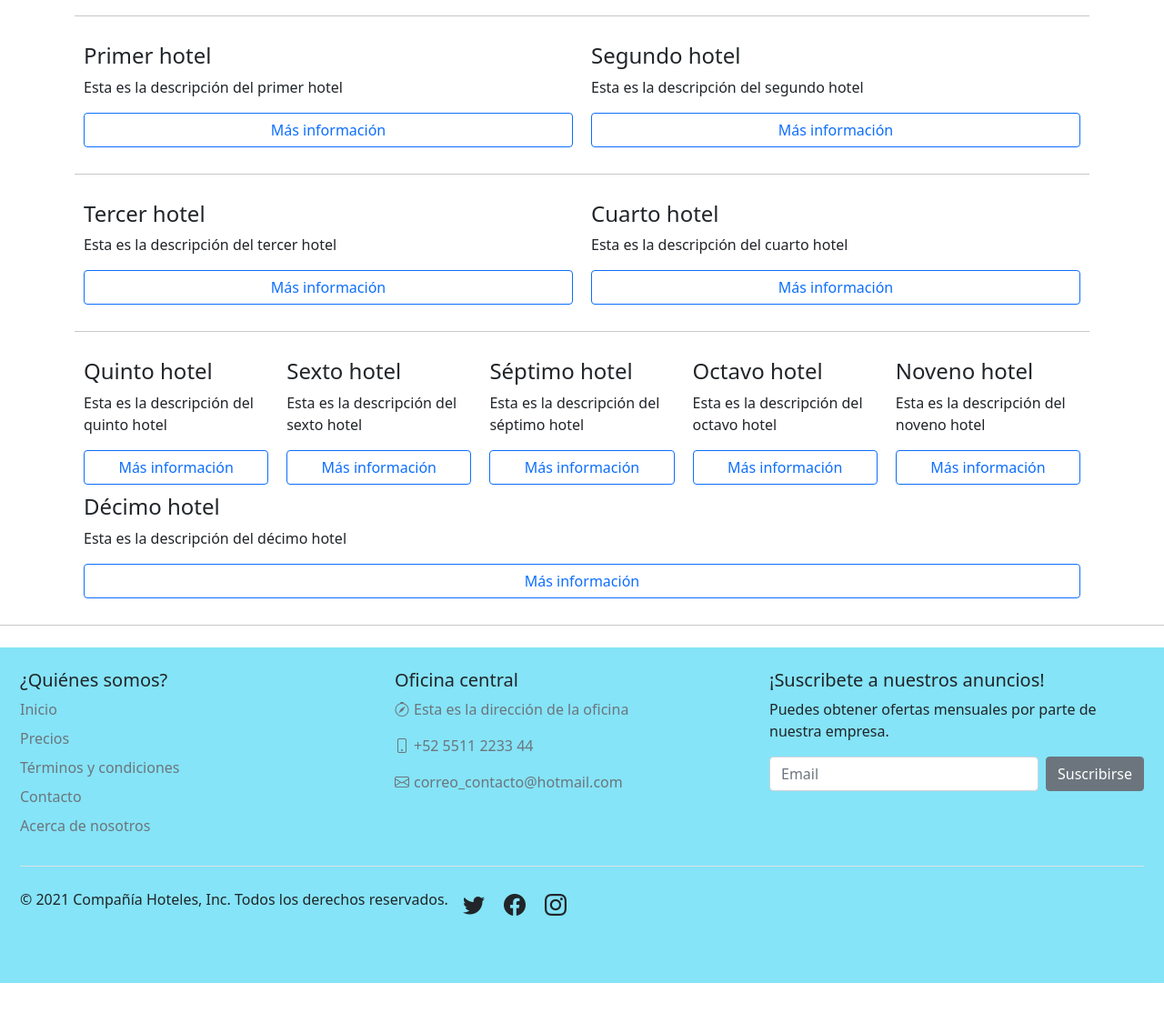
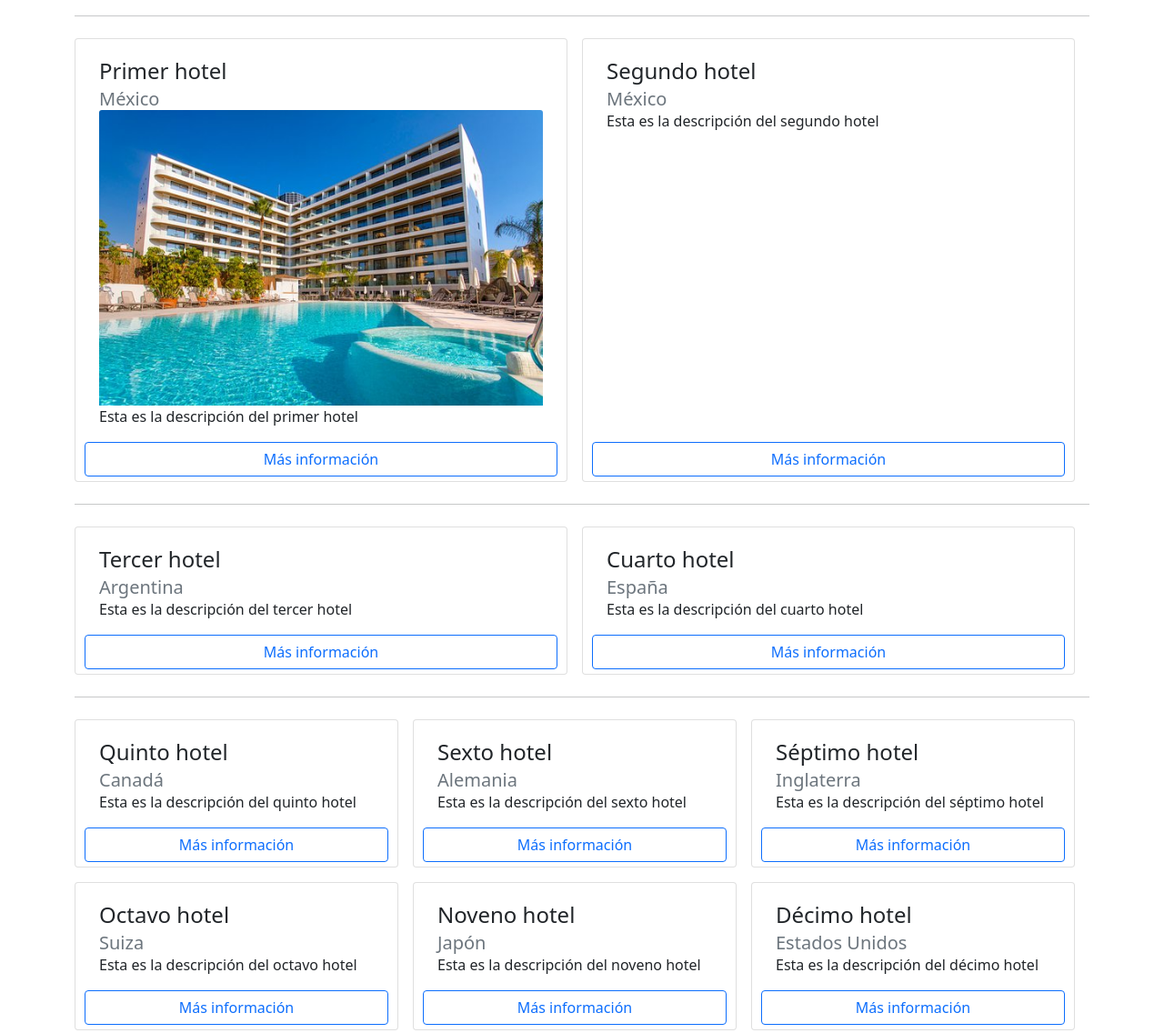
Before and after one commit to diekoeg/guia-hoteles, a website: page index.html in a window 1280 px wide. Shown: the part 420-1556 px from the top of the page at 91% size. Before the commit the page ends 1501 px from the top, so only its background shows below. Drawn offline with nearby package versions, Linux system fonts and the light colour scheme.

Commit message:
Se usaron cards y se agregó la carpeta de las imagenes de los hoteles

```diff
--- a/index.html
+++ b/index.html
@@ -54,7 +54,7 @@
     </div>
     <div class="container">
         <nav aria-label="breadcrumb">
-            <ol class="breadcrumb">
+            <ol class="breadcrumb rounded-pill bg-secondary bg-gradient">
               <li class="breadcrumb-item active" aria-current="page">Home</li>
             </ol>
           </nav>
@@ -81,98 +81,114 @@
 
         <hr class="my-4">
         <div class="d-flex flex-wrap">
-            <div class="card-hotel d-flex flex-column justify-content-between">
-                <div>
-                    <h4>Primer hotel</h4>
-                    <p>Esta es la descripción del primer hotel</p>
+            <div class="card card-hotel d-flex flex-column justify-content-between me-3">
+                <div class="card-body">
+                    <h4 class="card-title">Primer hotel</h4>
+                    <h5 class="card-subtitle text-muted">México</h5>
+                    <img src="images/hotel1.jpg" alt="Primer hotel" class="card-img-top">
+                    <p class="card-text">Esta es la descripción del primer hotel</p>
                 </div>
                 <div>
                     <button type="button" class="btn btn-outline-primary btn-reserva">Más información</button>
                 </div>
 
             </div>
-            <div class="card-hotel d-flex flex-column justify-content-between">
+            <div class="card card-hotel d-flex flex-column justify-content-between me-3">
+                <div class="card-body">
+                    <h4 class="card-title">Segundo hotel</h4>
+                    <h5 class="card-subtitle text-muted">México</h5>
+                    <p class="card-text">Esta es la descripción del segundo hotel</p>
+                </div>
                 <div>
-                    <h4>Segundo hotel</h4>
-                    <p>Esta es la descripción del segundo hotel</p>
+                    <button type="button" class="btn btn-outline-primary btn-reserva">Más información</button>
+                </div>
+
+            </div>
+        </div>
+        <hr class="my-4">
+        <div class="d-flex flex-wrap">
+            <div class="card card-hotel d-flex flex-column justify-content-between me-3">
+                <div class="card-body">
+                    <h4 class="card-title">Tercer hotel</h4>
+                    <h5 class="card-subtitle text-muted">Argentina</h5>
+                    <p class="card-text">Esta es la descripción del tercer hotel</p>
+                </div>
+                <div>
+                    <button type="button" class="btn btn-outline-primary btn-reserva">Más información</button>
+                </div>
+
+            </div>
+            <div class="card card-hotel d-flex flex-column justify-content-between me-3">
+                <div class="card-body">
+                    <h4 class="card-title">Cuarto hotel</h4>
+                    <h5 class="card-subtitle text-muted">España</h5>
+                    <p class="card-text">Esta es la descripción del cuarto hotel</p>
+                </div>
+                <div>
+                    <button type="button" class="btn btn-outline-primary btn-reserva">Más información</button>
+                </div>
+
+            </div>
+        </div>
+        <hr class="my-4">
+        <div class="d-flex flex-wrap">
+            <div class="card card-hotel d-flex flex-column justify-content-between me-3 mb-3">
+                <div class="card-body">
+                    <h4 class="card-title">Quinto hotel</h4>
+                    <h5 class="card-subtitle text-muted">Canadá</h5>
+                    <p class="card-text">Esta es la descripción del quinto hotel</p>
+                </div>
+                <div>
+                    <button type="button" class="btn btn-outline-primary btn-reserva">Más información</button>
+                </div>
+            </div>
+            <div class="card card-hotel d-flex flex-column justify-content-between me-3 mb-3">
+                <div class="card-body">
+                    <h4 class="card-title">Sexto hotel</h4>
+                    <h5 class="card-subtitle text-muted">Alemania</h5>
+                    <p class="card-text">Esta es la descripción del sexto hotel</p>
+                </div>
+                <div>
+                    <button type="button" class="btn btn-outline-primary btn-reserva">Más información</button>
+                </div>
+            </div>
+            <div class="card card-hotel d-flex flex-column justify-content-between me-3 mb-3">
+                <div class="card-body">
+                    <h4 class="card-title">Séptimo hotel</h4>
+                    <h5 class="card-subtitle text-muted">Inglaterra</h5>
+                    <p class="card-text">Esta es la descripción del séptimo hotel</p>
                 </div>
                 <div>
                     <button type="button" class="btn btn-outline-primary btn-reserva">Más información</button>
                 </div>
             </div>
         </div>
-        <hr class="my-4">
         <div class="d-flex flex-wrap">
-            <div class="card-hotel d-flex flex-column justify-content-between">
-                <div>
-                    <h4>Tercer hotel</h4>
-                    <p>Esta es la descripción del tercer hotel</p>
+            <div class="card card-hotel d-flex flex-column justify-content-between me-3 mb-3">
+                <div class="card-body">
+                    <h4 class="card-title">Octavo hotel</h4>
+                    <h5 class="card-subtitle text-muted">Suiza</h5>
+                    <p class="card-text">Esta es la descripción del octavo hotel</p>
                 </div>
                 <div>
                     <button type="button" class="btn btn-outline-primary btn-reserva">Más información</button>
                 </div>
             </div>
-            <div class="card-hotel d-flex flex-column justify-content-between">
-                <div>
-                    <h4>Cuarto hotel</h4>
-                    <p>Esta es la descripción del cuarto hotel</p>
+            <div class="card card-hotel d-flex flex-column justify-content-between me-3 mb-3">
+                <div class="card-body">
+                    <h4 class="card-title">Noveno hotel</h4>
+                    <h5 class="card-subtitle text-muted">Japón</h5>
+                    <p class="card-text">Esta es la descripción del noveno hotel</p>
                 </div>
                 <div>
                     <button type="button" class="btn btn-outline-primary btn-reserva">Más información</button>
                 </div>
             </div>
-        </div>
-        <hr class="my-4">
-        <div class="d-flex flex-wrap">
-            <div class="card-hotel d-flex flex-column justify-content-between">
-                <div>
-                    <h4>Quinto hotel</h4>
-                    <p>Esta es la descripción del quinto hotel</p>
-                </div>
-                <div>
-                    <button type="button" class="btn btn-outline-primary btn-reserva">Más información</button>
-                </div>
-            </div>
-            <div class="card-hotel d-flex flex-column justify-content-between">
-                <div>
-                    <h4>Sexto hotel</h4>
-                    <p>Esta es la descripción del sexto hotel</p>
-                </div>
-                <div>
-                    <button type="button" class="btn btn-outline-primary btn-reserva">Más información</button>
-                </div>
-            </div>
-            <div class="card-hotel d-flex flex-column justify-content-between">
-                <div>
-                    <h4>Séptimo hotel</h4>
-                    <p>Esta es la descripción del séptimo hotel </p>
-                </div>
-                <div>
-                    <button type="button" class="btn btn-outline-primary btn-reserva">Más información</button>
-                </div>
-            </div>
-            <div class="card-hotel d-flex flex-column justify-content-between">
-                <div>
-                    <h4>Octavo hotel</h4>
-                    <p>Esta es la descripción del octavo hotel</p>
-                </div>
-                <div>
-                    <button type="button" class="btn btn-outline-primary btn-reserva">Más información</button>
-                </div>
-            </div>
-            <div class="card-hotel d-flex flex-column justify-content-between">
-                <div>
-                    <h4>Noveno hotel</h4>
-                    <p>Esta es la descripción del noveno hotel</p>
-                </div>
-                <div>
-                    <button type="button" class="btn btn-outline-primary btn-reserva">Más información</button>
-                </div>
-            </div>
-            <div class="card-hotel d-flex flex-column justify-content-between">
-                <div>
-                    <h4>Décimo hotel</h4>
-                    <p>Esta es la descripción del décimo hotel</p>
+            <div class="card card-hotel d-flex flex-column justify-content-between me-3 mb-3">
+                <div class="card-body">
+                    <h4 class="card-title">Décimo hotel</h4>
+                    <h5 class="card-subtitle text-muted">Estados Unidos</h5>
+                    <p class="card-text">Esta es la descripción del décimo hotel</p>
                 </div>
                 <div>
                     <button type="button" class="btn btn-outline-primary btn-reserva">Más información</button>
@@ -187,7 +203,7 @@
             <div class="d-flex flex-wrap justify-content-between">
               <div class="d-flex flex-column ">
                   <h5>¿Quiénes somos?</h5>
-                  <ul class="nav flex-column">
+                  <ul class="nav flex-column mb-3">
                       <li class="nav-item mb-2"><a href="./index.html" class="nav-link p-0 text-muted">Inicio</a></li>
                       <li class="nav-item mb-2"><a href="./precios.html" class="nav-link p-0 text-muted">Precios</a></li>
                       <li class="nav-item mb-2"><a href="./terminos.html" class="nav-link p-0 text-muted">Términos y condiciones</a></li>
```
Also changed, not shown: about.html (+1 -1 lines), contacto.html (+1 -1 lines), precios.html (+15 -1 lines), terminos.html (+1 -1 lines), images/hotel1.jpg (added), images/hotel10.jpg (added), images/hotel2.jpg (added), images/hotel3.jpg (added), images/hotel4.jpg (added), images/hotel5.jpg (added), images/hotel6.jpg (added), images/hotel7.jpg (added), images/hotel8.jpg (added), images/hotel9.jpg (added).
